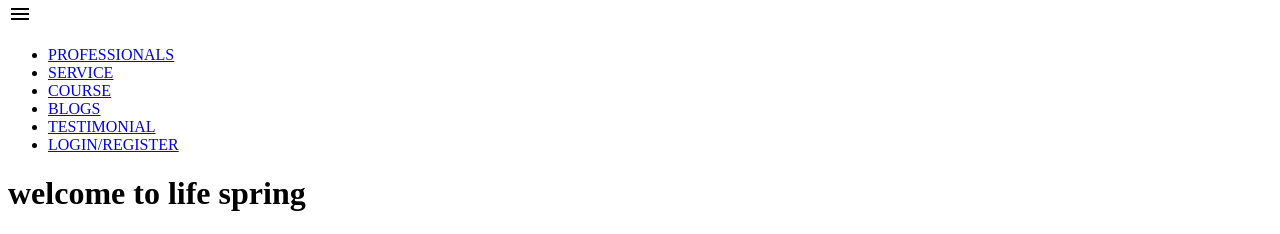
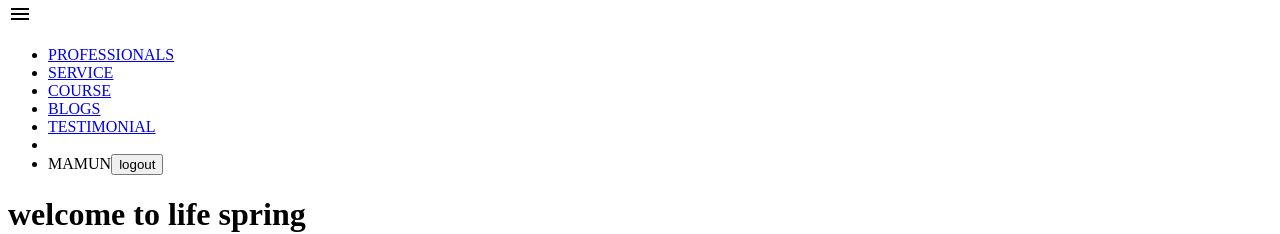
Before and after one commit to alminAl/life_spring, a React (Create React App) app: page / in a window 1280 px wide. Shown: the part 238-472 px from the top of the page. Built offline with nearby package versions, Linux system fonts and the light colour scheme.

Commit message:
user login logic update

```diff
--- a/src/Components/DefaultPage/NavBar.jsx
+++ b/src/Components/DefaultPage/NavBar.jsx
@@ -5,15 +5,17 @@ import brand from '../../image/life_spring_logo.png';
 import { Link } from 'react-router-dom';
 
 const NavBar = () => {
+    const [open, setOpen] = useState(false);
+    const [loggedInUser, setLoggedInUser] = useState({ email: 'MAMUN' });
+
     let Links = [
         { name: 'PROFESSIONALS', link: '/professionals' },
         { name: 'SERVICE', link: '/' },
         { name: 'COURSE', link: '/' },
         { name: 'BLOGS', link: '/' },
         { name: 'TESTIMONIAL', link: '/' },
-        { name: 'LOGIN/REGISTER', link: '/login' }
+        { account: 'LOGIN/REGISTER', link: '/login' }
     ];
-    let [open, setOpen] = useState(false);
 
     return (
         <div className=' w-full fixed top-0 left-0 z-10'>
@@ -36,19 +38,49 @@ const NavBar = () => {
                     }`}>
                     {Links.map((link) => (
                         <li
-                            key={link.name}
-                            className='lg:ml-8 text-base lg:my-0 my-7'>
-                            <Link
-                                to={link.link}
-                                className={`${
-                                    link.name === 'LOGIN/REGISTER'
-                                        ? 'border-2 text-[#106731] border-[#106731] px-4 py-2 rounded-lg uppercase hover:text-white hover:bg-[#106731] duration-200'
-                                        : 'text-[#106731] duration-500 hover:text-black'
-                                }`}>
-                                {link.name}
-                            </Link>
+                            key={link.name || link.account}
+                            className='lg:ml-6 text-base lg:my-0 my-7'>
+                            {loggedInUser.email ? (
+                                <Link
+                                    to={link.link}
+                                    className='text-[#106731] duration-500 hover:text-black'>
+                                    {link.name}
+                                </Link>
+                            ) : (
+                                <>
+                                    <Link
+                                        to={link.link}
+                                        className='text-[#106731] duration-500 hover:text-black'>
+                                        {link.name}
+                                    </Link>
+                                    <Link
+                                        to={link.link}
+                                        className={
+                                            link.account === 'LOGIN/REGISTER'
+                                                ? 'border-2 text-[#106731] border-[#106731] px-4 py-2 rounded-lg uppercase hover:text-white hover:bg-[#106731] duration-200'
+                                                : 'text-[#106731] duration-500 hover:text-black'
+                                        }>
+                                        {link.account}
+                                    </Link>
+                                </>
+                            )}
                         </li>
                     ))}
+
+                    {loggedInUser.email && (
+                        <>
+                            <li className='lg:flex items-center space-x-3 text-base lg:my-0 my-7'>
+                                <span className='text-base  text-black font-sans'>
+                                    {loggedInUser.email}
+                                </span>
+                                <button
+                                    onClick={() => setLoggedInUser({})}
+                                    className='border-2 text-[#106731] border-[#106731] px-4 py-2 rounded-lg uppercase hover:text-white hover:bg-[#106731] duration-200'>
+                                    logout
+                                </button>
+                            </li>
+                        </>
+                    )}
                 </ul>
             </div>
         </div>
```
